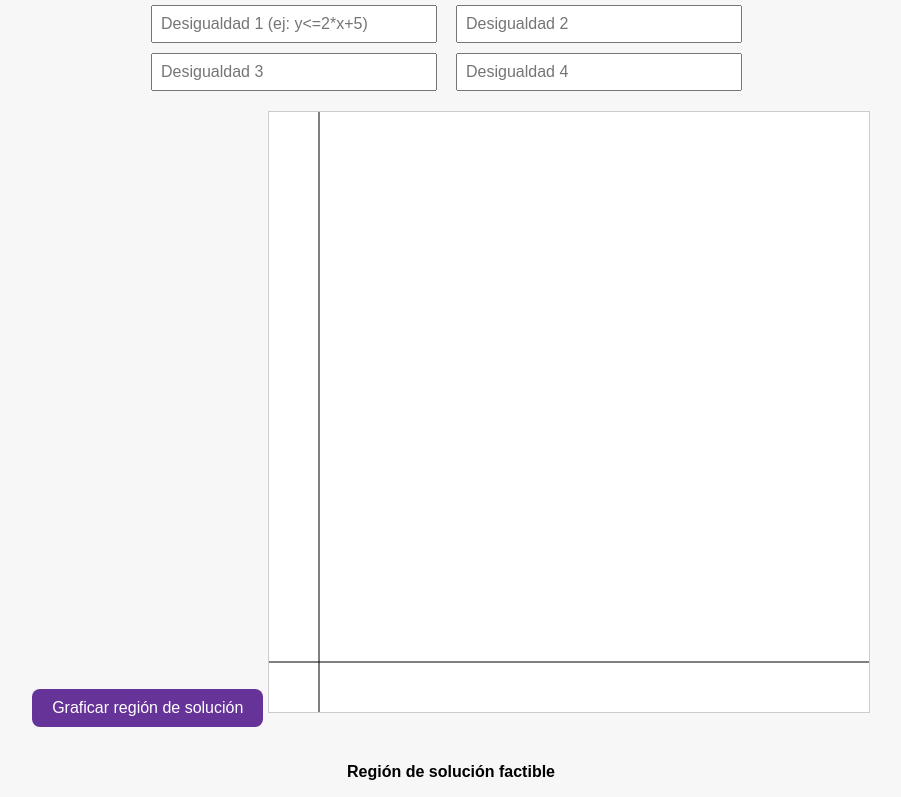
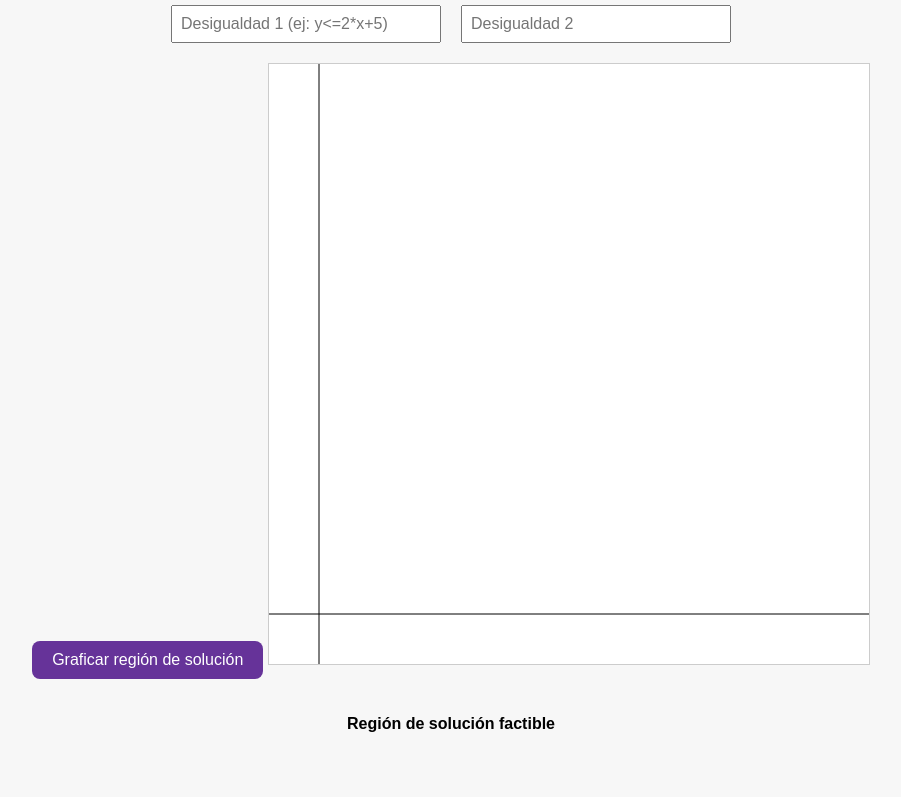
Before and after one commit to Rominalapo/Matematica, a plain HTML site: page index.html in a window 1280 px wide. Shown: the part 63-860 px from the top of the page, without its empty margins (189-1090 px from the left). After the commit the page ends 812 px from the top, so only its background shows below. Drawn offline with Linux system fonts and the light colour scheme.

Commit message:
Update index.html

```diff
--- a/index.html
+++ b/index.html
@@ -2,7 +2,7 @@
 <html lang="es">
 <head>
   <meta charset="UTF-8" />
-  <title>Graficador de Desigualdades Lineales</title>
+  <title>Graficador de 2 Desigualdades</title>
   <style>
     body {
       font-family: Arial, sans-serif;
@@ -15,17 +15,16 @@
     }
 
     .inputs {
-      display: grid;
-      grid-template-columns: repeat(2, 1fr);
-      gap: 10px;
-      max-width: 600px;
-      margin: 20px auto;
+      display: flex;
+      justify-content: center;
+      gap: 20px;
+      margin: 20px;
     }
 
     input {
       padding: 8px;
       font-size: 16px;
-      width: 90%;
+      width: 250px;
     }
 
     button {
@@ -52,8 +51,6 @@
   <div class="inputs">
     <input type="text" id="ineq1" placeholder="Desigualdad 1 (ej: y<=2*x+5)">
     <input type="text" id="ineq2" placeholder="Desigualdad 2">
-    <input type="text" id="ineq3" placeholder="Desigualdad 3">
-    <input type="text" id="ineq4" placeholder="Desigualdad 4">
   </div>
 
   <button onclick="graficar()">Graficar región de solución</button>
@@ -64,7 +61,7 @@
   <script>
     const canvas = document.getElementById("canvas");
     const ctx = canvas.getContext("2d");
-    const scale = 20; // 1 unidad = 20px
+    const scale = 20;
     const width = canvas.width;
     const height = canvas.height;
     const origin = { x: 50, y: height - 50 };
@@ -76,9 +73,9 @@
       ctx.strokeStyle = "#000";
       ctx.beginPath();
       ctx.moveTo(0, origin.y);
-      ctx.lineTo(width, origin.y); // eje X
+      ctx.lineTo(width, origin.y);
       ctx.moveTo(origin.x, 0);
-      ctx.lineTo(origin.x, height); // eje Y
+      ctx.lineTo(origin.x, height);
       ctx.stroke();
     }
 
@@ -127,8 +124,6 @@
       const inecuaciones = [
         document.getElementById("ineq1").value.trim(),
         document.getElementById("ineq2").value.trim(),
-        document.getElementById("ineq3").value.trim(),
-        document.getElementById("ineq4").value.trim(),
       ];
 
       inecuaciones.forEach((ine, i) => {
@@ -146,7 +141,6 @@
       });
     }
 
-    // Dibujo inicial
     limpiarCanvas();
   </script>
 </body>
```
